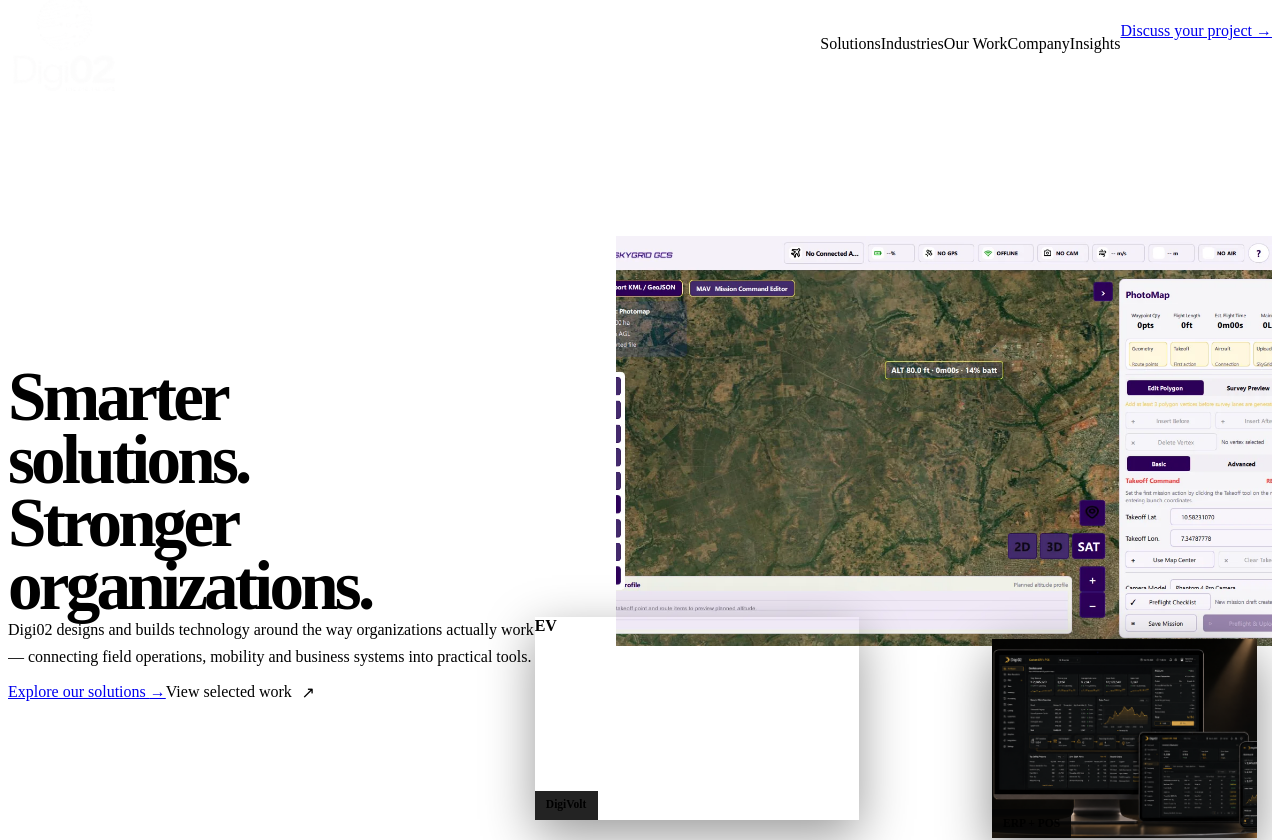
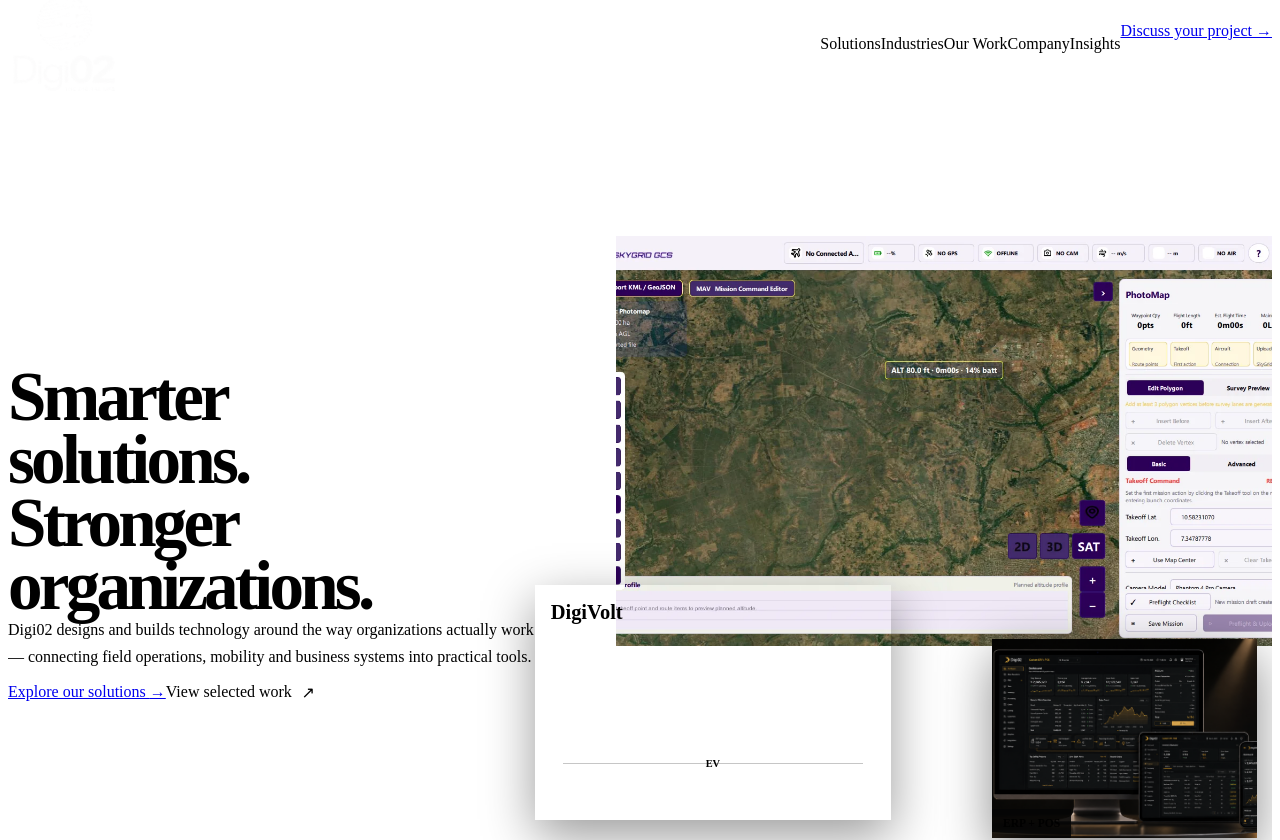
Before and after one commit to emmy16-glitch/Digi02_website, a React (Vite) app: page / in a window 1280 px wide. Shown: the top 840 px of the page. Built offline with nearby package versions, Linux system fonts and the light colour scheme; the HTML template or start-up script is replaced by a standard one.

Commit message:
Make hero DigiVolt proof distinct from product reveal

```diff
--- a/src/styles/home-hero.css
+++ b/src/styles/home-hero.css
@@ -67,11 +67,6 @@
   color: var(--gold-400);
 }
 
-/* ==========================================================
-   STATIC TECHNOLOGY PROOF COMPOSITION
-   PASS ONE: composition only — no decorative motion.
-   ========================================================== */
-
 .hero-technology {
   grid-column: 6 / -1;
   min-width: 0;
@@ -95,7 +90,6 @@
 .hero-technology__erp {
   position: absolute;
   overflow: hidden;
-  background: var(--surface-800);
 }
 
 .hero-technology__skygrid {
@@ -105,6 +99,7 @@
   width: 89%;
   aspect-ratio: 16 / 10;
   border-radius: var(--radius-media) 0 0 var(--radius-media);
+  background: var(--surface-800);
 }
 
 .hero-technology__skygrid img {
@@ -116,15 +111,64 @@
   z-index: 3;
   bottom: 3%;
   left: 0;
+  display: flex;
   width: 44%;
   aspect-ratio: 16 / 10;
+  flex-direction: column;
+  justify-content: space-between;
   border-radius: var(--radius-card);
+  padding: 1rem;
+  background: var(--text-primary);
+  color: var(--bg-950);
   box-shadow: 0 1rem 3rem rgba(0, 0, 0, 0.4);
 }
 
-.hero-technology__digivolt img {
-  object-fit: cover;
-  object-position: 58% center;
+.hero-technology__digivolt > span {
+  color: var(--bg-950);
+  font-family: var(--font-display);
+  font-size: clamp(1rem, 1.6vw, 1.4rem);
+  font-weight: 600;
+}
+
+.hero-technology__mobility-route {
+  position: relative;
+  display: flex;
+  min-height: 5rem;
+  align-items: center;
+  justify-content: space-between;
+}
+
+.hero-technology__mobility-route::before {
+  position: absolute;
+  right: 0.75rem;
+  left: 0.75rem;
+  height: 1px;
+  background: rgba(17, 17, 18, 0.24);
+  content: '';
+}
+
+.hero-technology__mobility-route i {
+  position: relative;
+  z-index: 2;
+  width: 0.65rem;
+  height: 0.65rem;
+  border: 2px solid var(--gold-700);
+  border-radius: 50%;
+  background: var(--text-primary);
+}
+
+.hero-technology__mobility-route b {
+  position: relative;
+  z-index: 3;
+  display: grid;
+  width: 2.4rem;
+  height: 2.4rem;
+  place-items: center;
+  border-radius: 50%;
+  background: var(--bg-950);
+  color: var(--text-primary);
+  font-size: 0.65rem;
+  font-weight: 600;
 }
 
 .hero-technology__erp {
@@ -134,6 +178,7 @@
   width: 36%;
   aspect-ratio: 4 / 3;
   border-radius: var(--radius-card);
+  background: var(--surface-800);
   box-shadow: 0 1rem 3rem rgba(0, 0, 0, 0.45);
 }
 
@@ -142,7 +187,6 @@
   object-position: 70% center;
 }
 
-.hero-technology__digivolt span,
 .hero-technology__erp span {
   position: absolute;
   bottom: 0;
@@ -218,10 +262,6 @@
   .hero-technology__skygrid {
     width: 91%;
   }
-
-  .hero-technology figcaption {
-    margin-left: 0;
-  }
 }
 
 @media (max-width: 47.9375rem) {
@@ -248,10 +288,6 @@
     margin-top: var(--space-4);
   }
 
-  .home-hero__actions .button {
-    width: auto;
-  }
-
   .hero-technology {
     width: 100%;
     margin: var(--space-8) 0 0;
@@ -272,6 +308,7 @@
     bottom: 2.25rem;
     width: 51%;
     aspect-ratio: 4 / 3;
+    padding: 0.75rem;
   }
 
   .hero-technology__erp {
@@ -280,7 +317,6 @@
     aspect-ratio: 4 / 3;
   }
 
-  .hero-technology__digivolt span,
   .hero-technology__erp span {
     padding: 0.45rem 0.55rem;
     font-size: 0.66rem;
```
